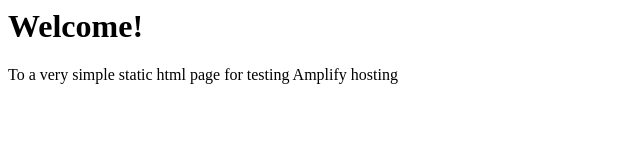
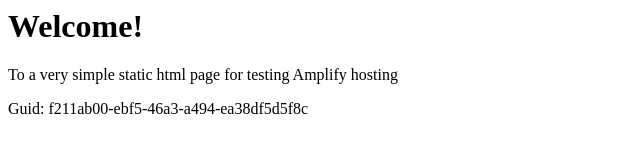
Before and after one commit to aws-aemilia-nrt/Github-PR-Commit-Integration-Test-DoNotTouch-v1-prod-ap-northeast-1, a website: page src/index.html in a window 1280 px wide. Shown: the whole page, without its empty margins (0-640 px from the left). Drawn offline with Linux system fonts and the light colour scheme.

Commit message:
commit from integ tests

```diff
--- a/src/index.html
+++ b/src/index.html
@@ -1,3 +1,5 @@
+
+
 <html lang="en">
 
 <head>
@@ -10,6 +12,6 @@
 <body>
     <h1>Welcome!</h1>
     <p>To a very simple static html page for testing Amplify hosting</p>
-</body>
+    <p>Guid: f211ab00-ebf5-46a3-a494-ea38df5d5f8c</p></body>
 
 </html>
```
